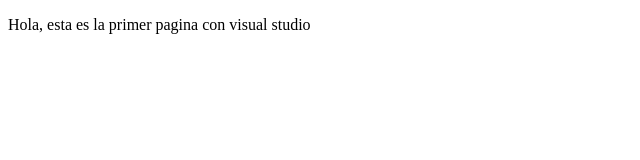
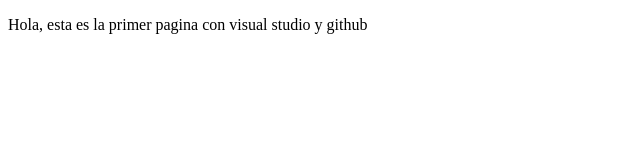
Before and after one commit to TheSkrapy/proyectoDemoCursoPrework, a plain HTML site: page index.html in a window 1280 px wide. Shown: the full height of the page, 0-640 px from the left. Drawn offline with Linux system fonts and the light colour scheme.

Commit message:
agregamos github

```diff
--- a/index.html
+++ b/index.html
@@ -8,7 +8,7 @@
 </head>
 <body>
     <p>
-        Hola, esta es la primer pagina con visual studio
+        Hola, esta es la primer pagina con visual studio y github
     </p>
 </body>
 </html>
```
